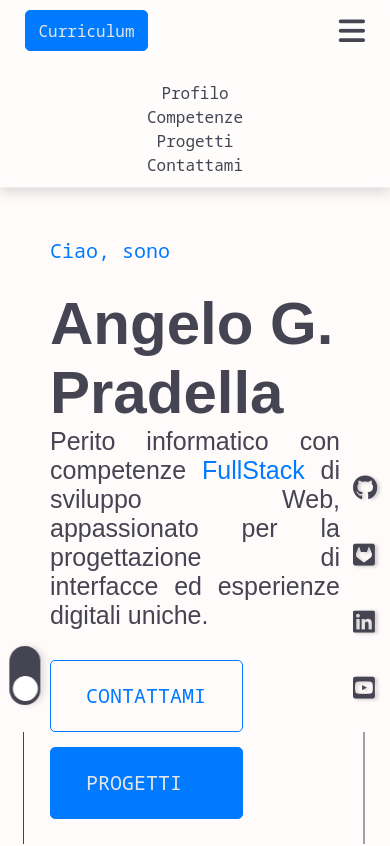
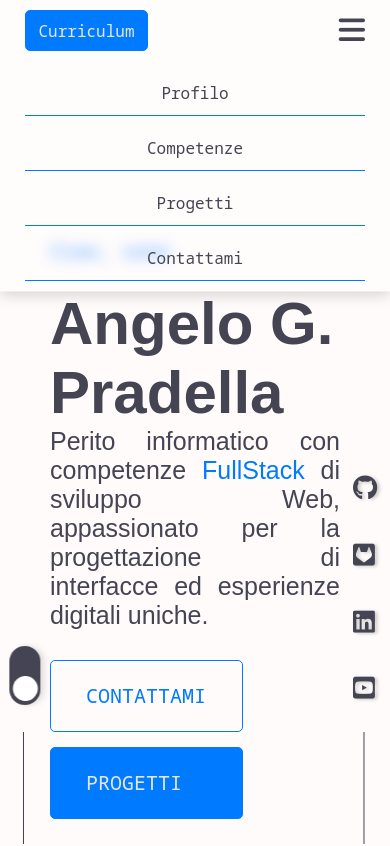
Before and after one commit to angeloPradella-github/portfolio-v1, a React (Vite) app: page / in a window 390 px wide. Shown: the top 846 px of the page. Built offline with nearby package versions, Linux system fonts and the light colour scheme; some icons are missing; a web font is replaced by a local one.

Commit message:
nav responsive ma non dinamica

```diff
--- a/src/components/CustomButtons.css
+++ b/src/components/CustomButtons.css
@@ -14,4 +14,27 @@
     padding: 6px 10px;
     transition: 0.15s ease-in-out;
   }
+
+  .border-b-acc {
+    border-bottom: 1px solid var(--clr-accent);
+  }
+
+  .underline-hover {
+    position: relative;
+  }
+
+  .underline-hover:after {
+    content: "";
+    position: absolute;
+    width: 0%;
+    height: 1px;
+    display: block;
+    transition: all 0.3s ease;
+    bottom: 0;
+  }
+  .underline-hover:hover::after {
+    width: 100%;
+    height: 1px;
+    background-color: var(--clr-accent);
+  }
 }
--- a/src/components/Navbar.jsx
+++ b/src/components/Navbar.jsx
@@ -36,36 +36,52 @@ export default function Navbar() {
   return (
     <nav
       id="navbar"
-      className={`flex justify-between ff-accent clr-neutral gap-6 px-5 py-2 lg:px-7 lg:py-3 fs-nav fixed w-full ${
+      className={`flex ff-accent clr-neutral gap-4 lg:gap-6 px-5 py-2 lg:px-7 lg:py-3 fs-nav fixed w-full ${
         isMdOrLarger
           ? `nav-desktop ${bg ? "bg-nav" : "bg-transparent"} ${
               visible ? "animate-navbar-down" : "animate-navbar-up"
             }`
-          : "nav-mobile items-center flex-wrap"
+          : "nav-mobile flex-wrap"
       }`}
     >
+      <div className="flex justify-between basis-[100%]">
+        {/* Curriculum Button */}
+        <a className="btn-sm lg:btn btn-full lg:btn-empty fw-b-bold" href="">
+          Curriculum
+        </a>
+        {/* Hamburger Menu */}
+        <i className="fa-solid fa-bars text-2xl clr-neutral cursor-pointer lg:hidden"></i>
+      </div>
+      {/* Navlist */}
       <div
         id="navList"
-        className="flex flex-col lg:flex-row lg:gap-6 items-center w-full order-3 lg:order-0 lg:w-auto"
+        className="flex items-center flex-col lg:flex-row gap-2 lg:gap-6 items-start lg:items-center w-full lg:w-auto"
       >
-        <a className="" href="">
-          <li className="list-none underline-hover fw-b-bold">Profilo</li>
+        <a
+          className="py-2 border-b-acc lg:border-none w-full text-center"
+          href=""
+        >
+          <li className="list-none lg:underline-hover fw-b-bold">Profilo</li>
         </a>
-        <a className="" href="">
-          <li className="list-none underline-hover fw-b-bold">Competenze</li>
+        <a
+          className="py-2 border-b-acc lg:border-none w-full text-center"
+          href=""
+        >
+          <li className="list-none lg:underline-hover fw-b-bold">Competenze</li>
         </a>
-        <a className="" href="">
-          <li className="list-none underline-hover fw-b-bold">Progetti</li>
+        <a
+          className="py-2 border-b-acc lg:border-none w-full text-center"
+          href=""
+        >
+          <li className="list-none lg:underline-hover fw-b-bold">Progetti</li>
         </a>
-        <a className="" href="">
-          <li className="list-none underline-hover fw-b-bold">Contattami</li>
+        <a
+          className="py-2 border-b-acc lg:border-none w-full text-center"
+          href=""
+        >
+          <li className="list-none lg:underline-hover fw-b-bold">Contattami</li>
         </a>
       </div>
-      <a className="btn-sm lg:btn btn-full lg:btn-empty fw-b-bold" href="">
-        Curriculum
-      </a>
-      {/* Hamburger Menu */}
-      <i className="fa-solid fa-bars text-2xl clr-neutral cursor-pointer lg:hidden"></i>
     </nav>
   );
 }
--- a/src/css/app.css
+++ b/src/css/app.css
@@ -50,6 +50,7 @@
 }
 
 /* ---------UTILS--------- */
+
 .btn-empty {
   border: 1px solid var(--clr-accent);
   border-radius: var(--btn-border-radius);
@@ -292,25 +293,6 @@ button {
 }
 /* _____________NAVBAR______________ */
 
-.underline-hover {
-  position: relative;
-}
-
-.underline-hover:after {
-  content: "";
-  position: absolute;
-  width: 0%;
-  height: 1px;
-  display: block;
-  transition: all 0.3s ease;
-  bottom: 0;
-}
-.underline-hover:hover::after {
-  width: 100%;
-  height: 1px;
-  background-color: var(--clr-accent);
-}
-
 .nav-desktop {
   transition: all 0.3s cubic-bezier(0.215, 0.61, 0.355, 1);
   left: 50%;
```
